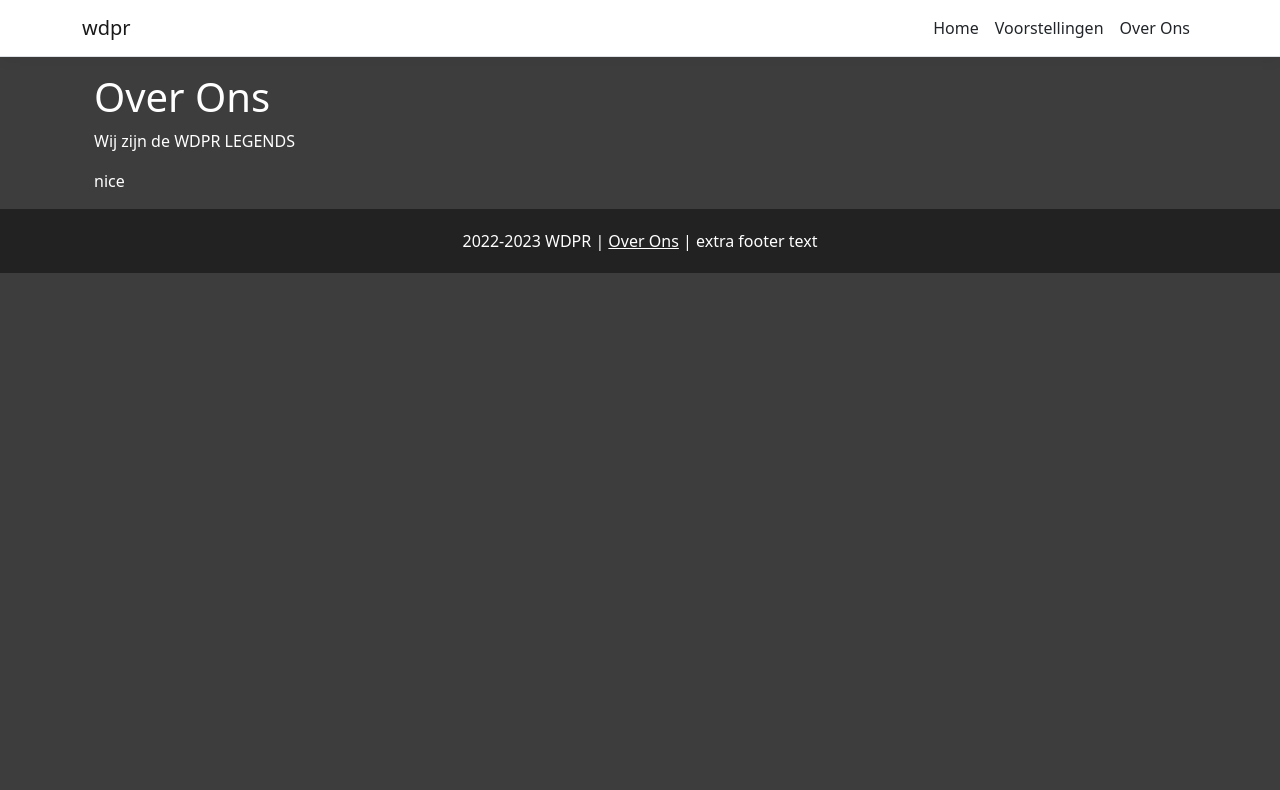
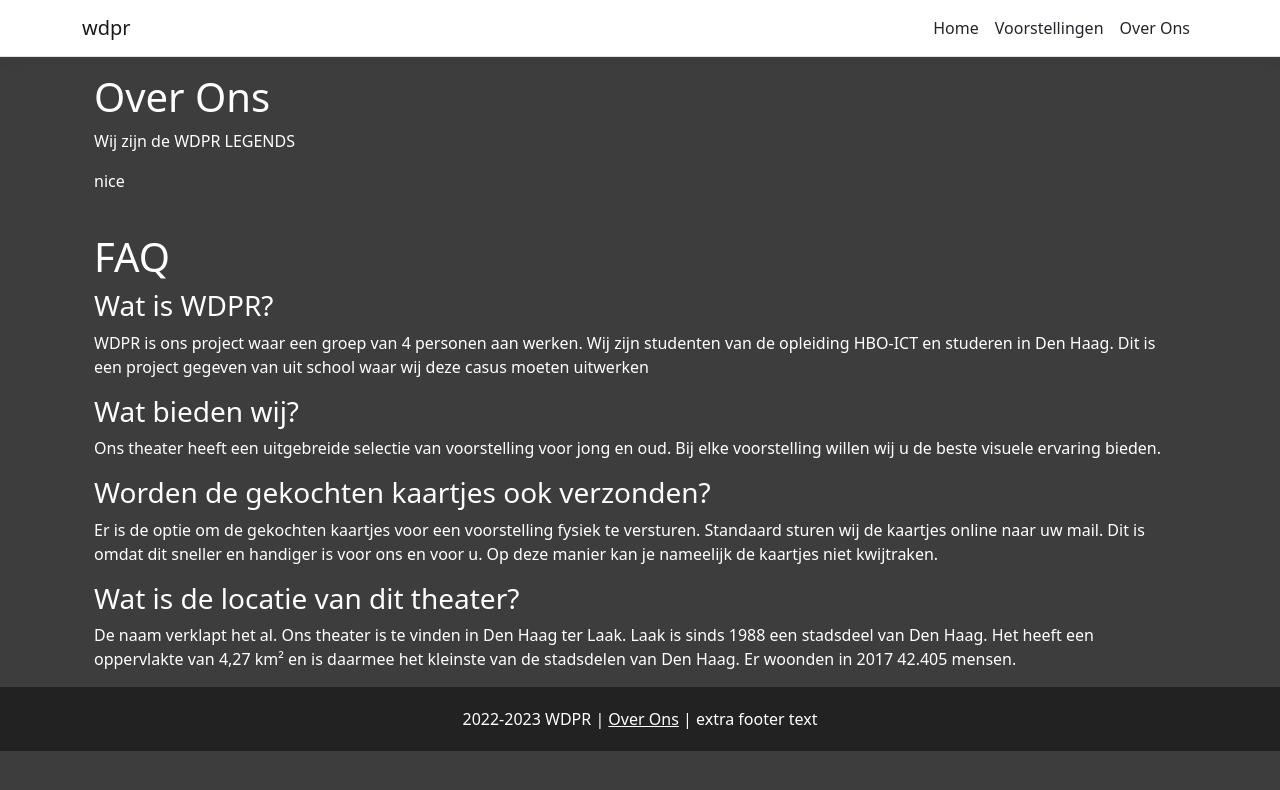
Before and after one commit to Wdpr/WDPR2223, a React (Create React App) app in the folder ClientApp/: page /overons in a window 1280 px wide. Shown: the top 790 px of the page. Built offline with nearby package versions, Linux system fonts and the light colour scheme.

Commit message:
Over ons page gevult met bullshit tekst

```diff
--- a/ClientApp/src/components/OverOns.js
+++ b/ClientApp/src/components/OverOns.js
@@ -6,6 +6,20 @@ export const OverOns = () => {
             <h1>Over Ons</h1>
             <p>Wij zijn de WDPR LEGENDS</p>
             <p>nice</p>
+            <br />
+            <h1>FAQ</h1>
+            <h3>Wat is WDPR?</h3>
+            <p>WDPR is ons project waar een groep van 4 personen aan werken. Wij zijn studenten van de opleiding HBO-ICT en studeren in Den Haag. Dit is een project gegeven van uit school waar wij deze casus moeten uitwerken</p>
+
+            <h3>Wat bieden wij?</h3>
+            <p>Ons theater heeft een uitgebreide selectie van voorstelling voor jong en oud. Bij elke voorstelling willen wij u de beste visuele ervaring bieden.</p>
+
+            <h3>Worden de gekochten kaartjes ook verzonden?</h3>
+            <p>Er is de optie om de gekochten kaartjes voor een voorstelling fysiek te versturen. Standaard sturen wij de kaartjes online naar uw mail. Dit is omdat dit sneller en handiger is voor ons en voor u. Op deze manier kan je nameelijk de kaartjes niet kwijtraken.</p>
+
+            <h3>Wat is de locatie van dit theater?</h3>
+            <p>De naam verklapt het al. Ons theater is te vinden in Den Haag ter Laak. Laak is sinds 1988 een stadsdeel van Den Haag. Het heeft een oppervlakte van 4,27 km² en is daarmee het kleinste van de stadsdelen van Den Haag. Er woonden in 2017 42.405 mensen.</p>
+
         </div>
     );
 }
```
